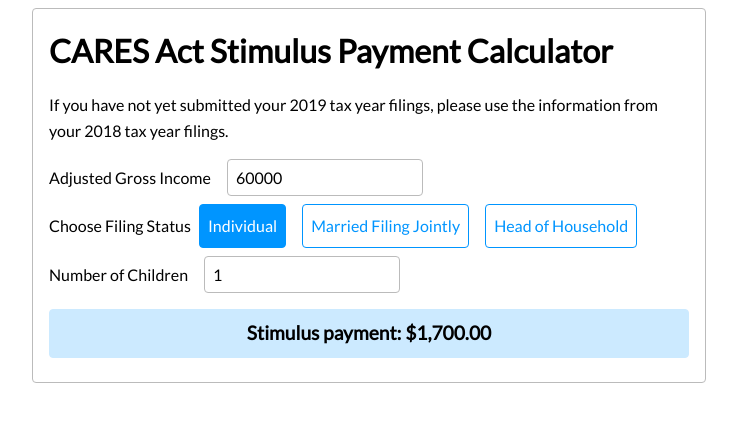
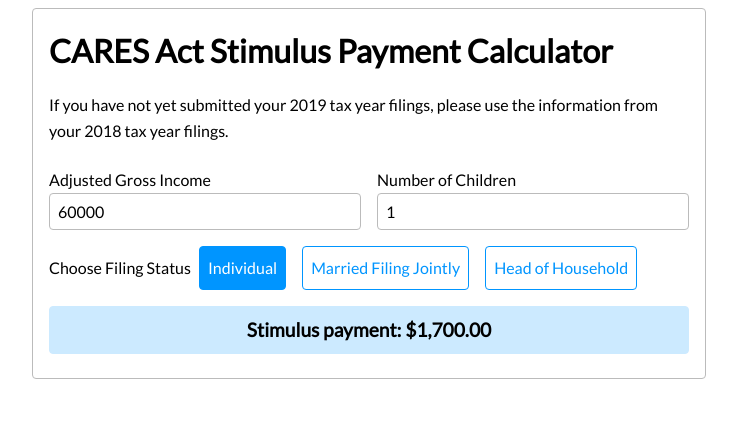
Before and after one commit to TaxFoundation/cares-act-calculator, a React (Create React App) app: page / in a window 1280 px wide. Shown: the top 422 px of the page, without its empty margins (271-1008 px from the left). Built offline with nearby package versions, Linux system fonts and the light colour scheme.

Commit message:
More compact numeric input styles

```diff
--- a/src/App.tsx
+++ b/src/App.tsx
@@ -42,16 +42,21 @@ const Heading = styled.h1`
 
 const Section = styled.div`
   display: block;
-  margin: 0.5rem 0;
+  padding: 0.5rem 0;
+`;
+
+const NumericInputs = styled.div`
+  display: grid;
+  grid-gap: 1rem;
+  grid-template-columns: repeat(auto-fit, minmax(200px, 1fr));
 `;
 
 const Result = styled.div`
   background-color: ${props => props.theme.tfBlueHighlight};
-  border 1px solid ${props => props.theme.tfBlueHighlight};
+  border: 1px solid ${props => props.theme.tfBlueHighlight};
   border-radius: ${props => props.theme.borderRadius};
   font-size: 1.2rem;
   font-weight: 700;
-  margin: 1rem 0 0;
   padding: 0.5rem 0;
   text-align: center;
 `;
@@ -73,12 +78,21 @@ function App() {
           the information from your 2018 tax year filings.
         </p>
         <Section>
+          <NumericInputs>
             <NumericInput
               id="agi"
               value={AGI}
               label="Adjusted Gross Income"
               update={setAGI}
             />
+
+            <NumericInput
+              id="children"
+              value={children}
+              label="Number of Children"
+              update={setChildren}
+            />
+          </NumericInputs>
         </Section>
         <Section>
           Choose Filing Status
@@ -97,14 +111,6 @@ function App() {
           ))}
         </Section>
         <Section>
-          <NumericInput
-            id="children"
-            value={children}
-            label="Number of Children"
-            update={setChildren}
-          />
-        </Section>
-        <Section>
           <Result>
             Stimulus payment:{" "}
             {calculate(
--- a/src/components/NumericInput.tsx
+++ b/src/components/NumericInput.tsx
@@ -13,6 +13,7 @@ const StyledInput = styled.input`
   font-family: ${props => props.theme.fontFamilies.lato};
   font-size: ${props => props.theme.fontSize};
   padding: 0.5rem;
+  width: 100%;
 
   &:active,
   &:focus {
@@ -29,7 +30,7 @@ type props = {
 
 const NumericInput: React.FC<props> = ({ id, value, label, update }) => {
   return (
-    <>
+    <div>
       <StyledLabel htmlFor={id}>{label}</StyledLabel>
       <StyledInput
         type="text"
@@ -39,7 +40,7 @@ const NumericInput: React.FC<props> = ({ id, value, label, update }) => {
         value={value}
         onChange={e => update(e.target.value)}
       />
-    </>
+    </div>
   );
 };
 
```
Lines whose indentation alone changed are shown as unchanged.
